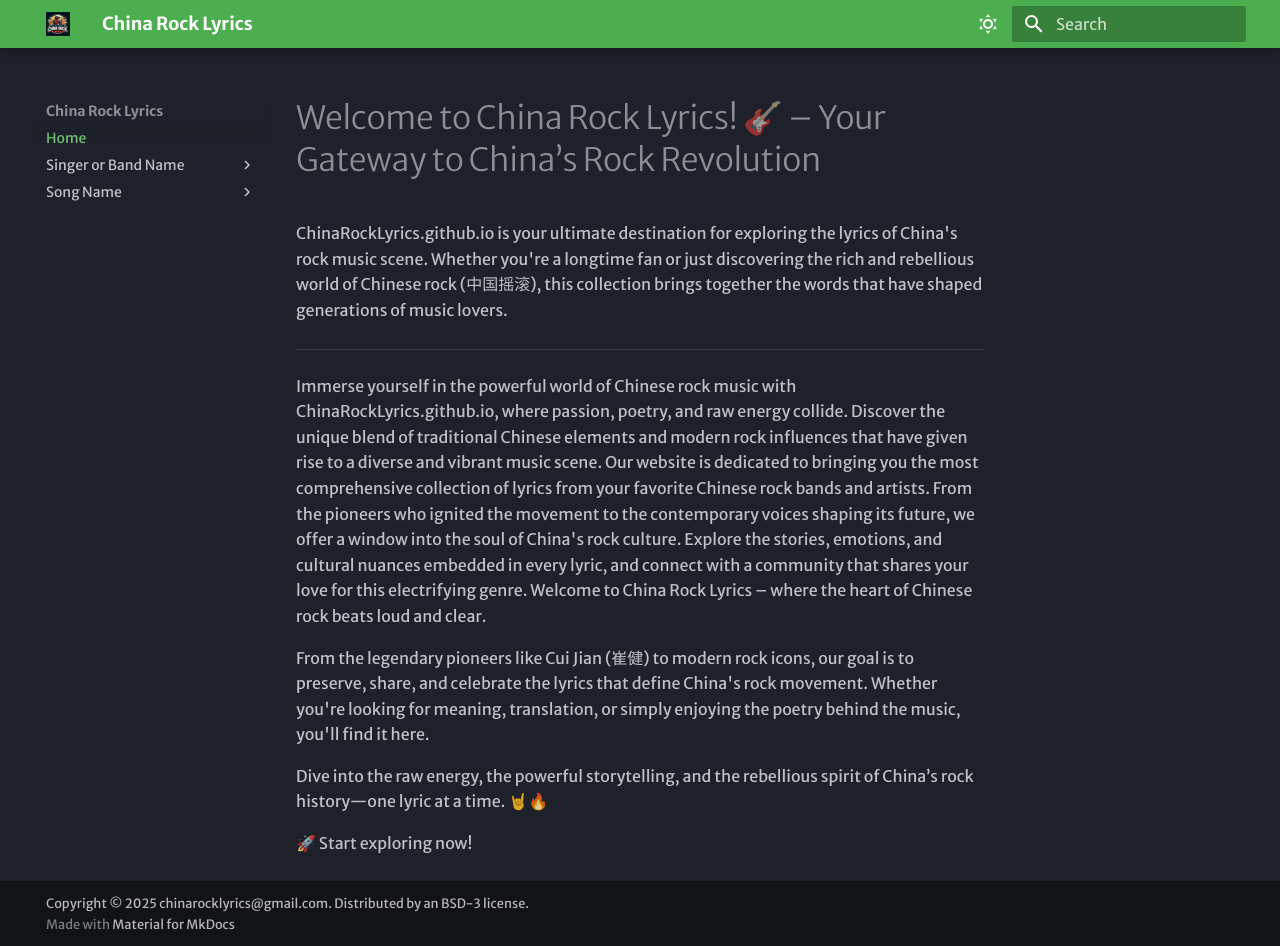
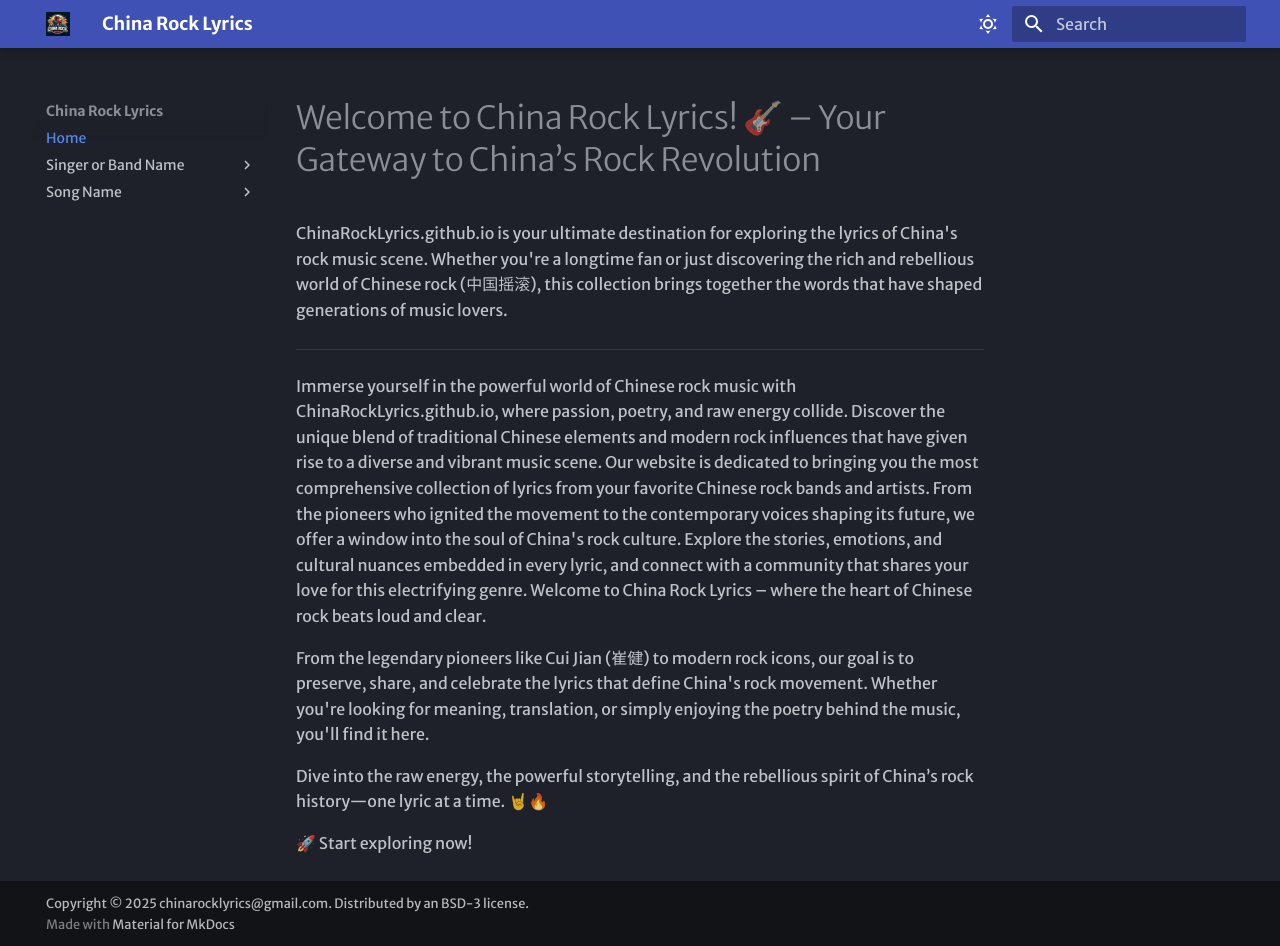
Before and after one commit to chinarocklyrics/ChinaRockLyrics, an MkDocs documentation site: the page built from docs/index.md, in a window 1280 px wide and 946 px high. Built offline with MkDocs 1.6.1 and Material for MkDocs 9.7.7, drawn with Linux system fonts in a browser that asks for light colours; some web fonts are replaced.

Commit message:
Update dark mode primary color to indigo

```diff
--- a/mkdocs.yml
+++ b/mkdocs.yml
@@ -14,7 +14,7 @@
       toggle:
         icon: material/weather-sunny
         name: Dark mode
-      primary: green
+      primary: indigo
       accent: deep purple
 
     # Light Mode
```
